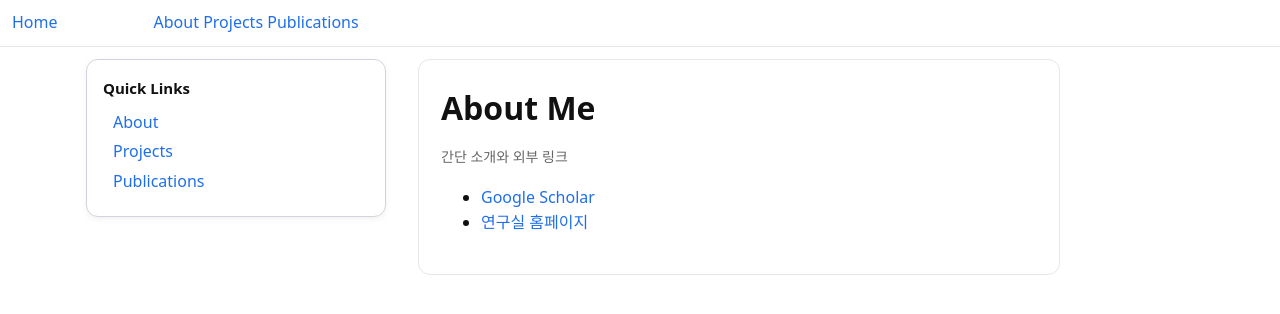
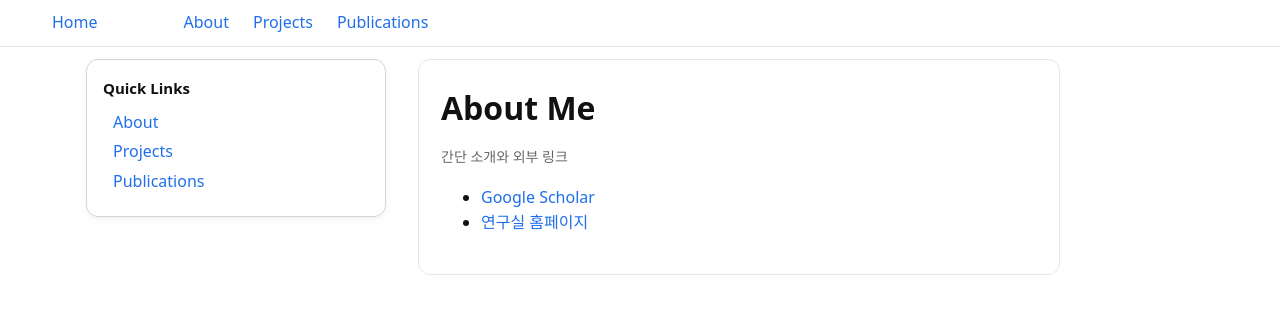
Before and after one commit to ChoRongCho/ChoRongCho.github.io, a Jekyll site: the page built from about.html, in a window 1280 px wide. Shown: the top 314 px of the page. Built offline with Jekyll 4.4.1, drawn with Linux system fonts in a browser that asks for light colours.

Commit message:
MainHome

```diff
--- a/assets/css/site.css
+++ b/assets/css/site.css
@@ -13,12 +13,18 @@ a:hover{text-decoration:underline}
 .header-inner{max-width:var(--max);margin:0 auto;padding:10px 12px;display:flex;gap:16px;align-items:center}
 /* .brand{font-weight:700;margin-right:auto}
 .nav a{margin-left:12px;color:var(--text)} */
+
 .brand{
   margin-right: 70px;
+  margin-left: 40px;   /* ← Home을 오른쪽으로 이동 */
 }
 
 .nav{
-  margin-left: 10px;
+  display: flex;
+  gap: 24px;   /* ← 메뉴 간격 */
+}
+.nav a{
+  margin-left: 0;  /* 기존 margin 제거 */
 }
 
 /* wrapper 여백 축소, 본문 비율 확대 */
```
